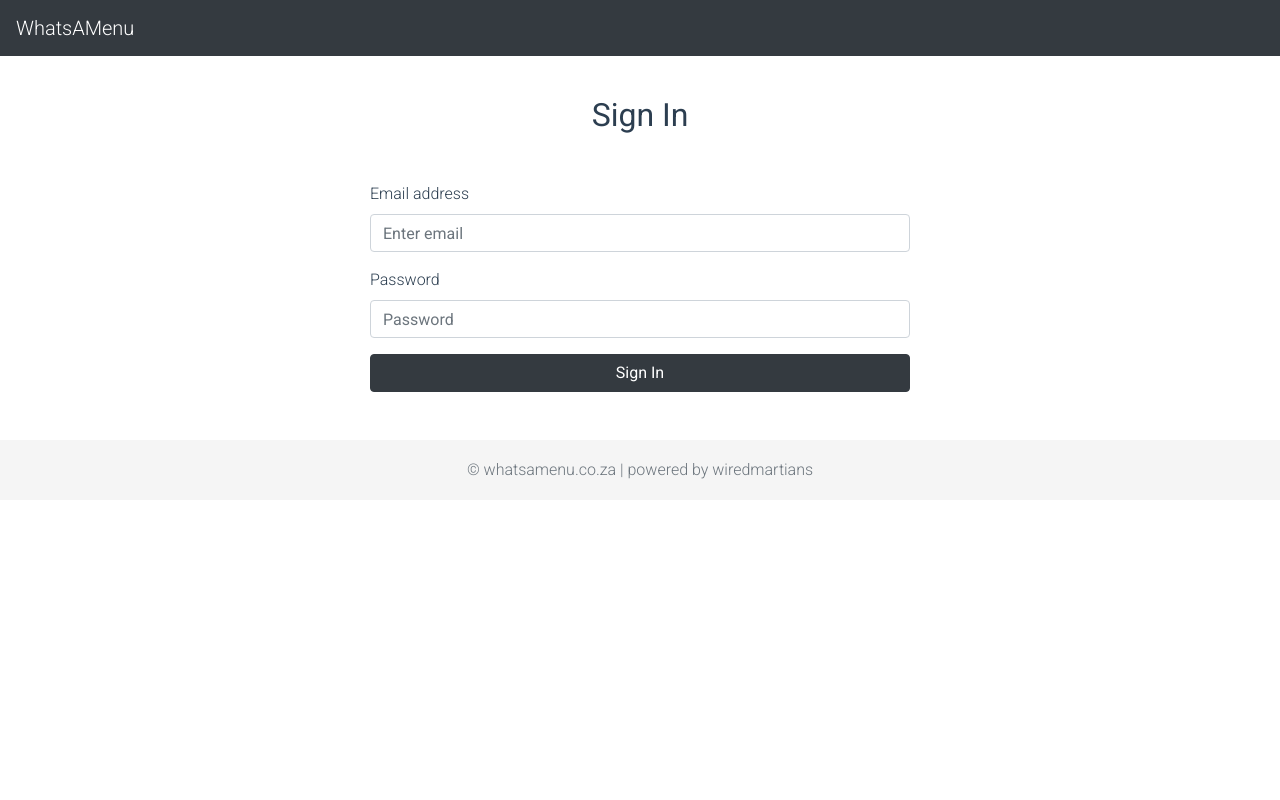
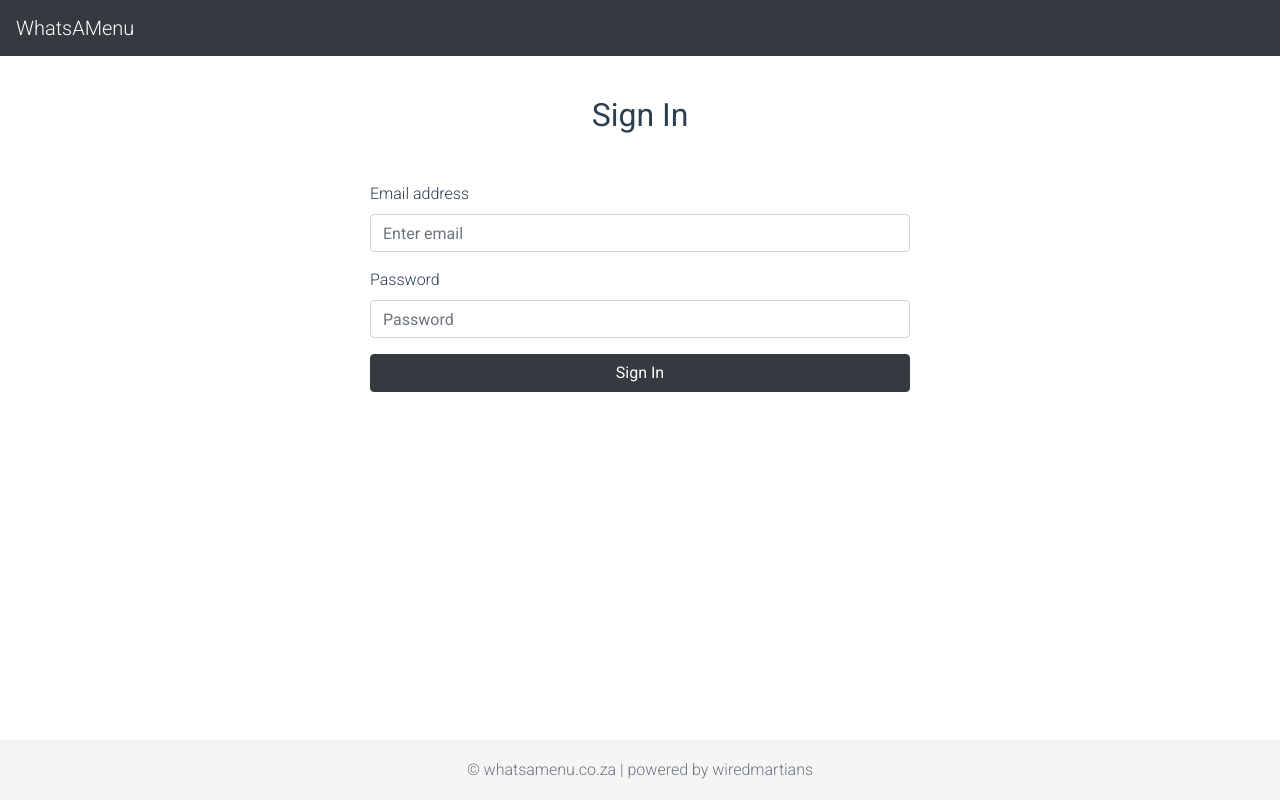
Before and after one commit to wiredmartian/whatsamenu-website, a Vue app: page /sign-in in a window 1280 px wide. Built offline with nearby package versions, Linux system fonts and the light colour scheme.

Commit message:
footer bottom

```diff
--- a/src/App.vue
+++ b/src/App.vue
@@ -27,6 +27,9 @@ export default Vue.extend({
   -webkit-font-smoothing: antialiased;
   -moz-osx-font-smoothing: grayscale;
   color: #2c3e50;
+  display: flex;
+  flex-direction: column;
+  min-height: 100vh;
 }
 h1, h2, h3, h4, h5, h6 {
 	font-weight: 300;
--- a/src/components/menu/MenuItemAllergens.vue
+++ b/src/components/menu/MenuItemAllergens.vue
@@ -1,6 +1,6 @@
 <template>
   <div class="row mt-5">
-    <div class="col-sm-12">
+    <div class="col-sm-12" v-if="allergens.length > 0">
       <h3 class="text-center mb-5">Allergens</h3>
       <div class="align-items-center mb-3">
         <ul class="list-group list-group-flush">
--- a/src/components/menu/MenuItemIngredients.vue
+++ b/src/components/menu/MenuItemIngredients.vue
@@ -1,6 +1,6 @@
 <template>
   <div class="row mt-5">
-    <div class="col-sm-12">
+    <div class="col-sm-12" v-if="ingredients.length > 0">
       <h3 class="text-center mb-5">Ingredients</h3>
       <div class="row align-items-center mb-3">
         <div class="col-md-3 mb-3" v-for="item of ingredients" :key="item.name"
--- a/src/components/ui/Footer.vue
+++ b/src/components/ui/Footer.vue
@@ -6,7 +6,7 @@
   </footer>
 </template>
 
-<script>
+<script lang="ts">
 export default {
   name: "AppFooter"
 }
@@ -14,11 +14,11 @@ export default {
 
 <style scoped>
 .footer {
-  bottom: 0;
   width: 100%;
   height: 60px;
   line-height: 60px;
   background-color: #f5f5f5;
   text-align: center;
+  margin-top:auto;
 }
 </style>
```
